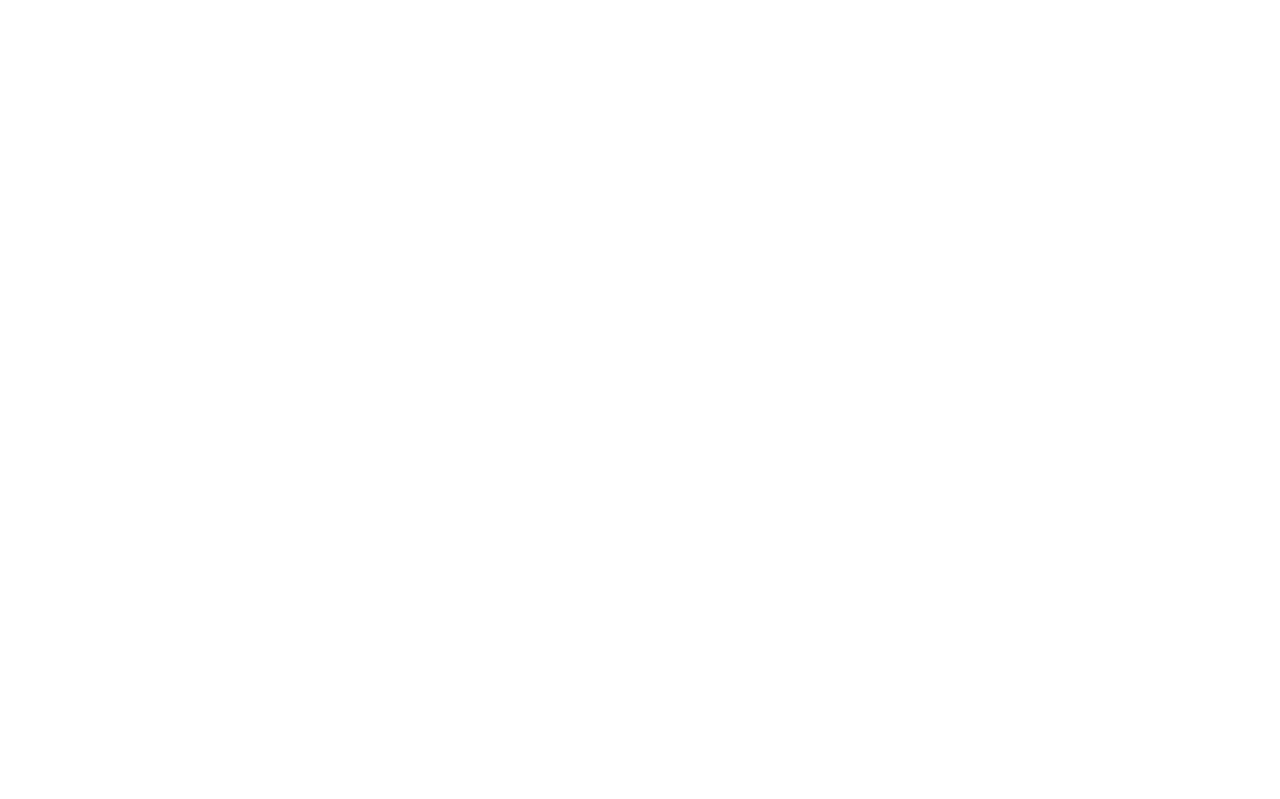
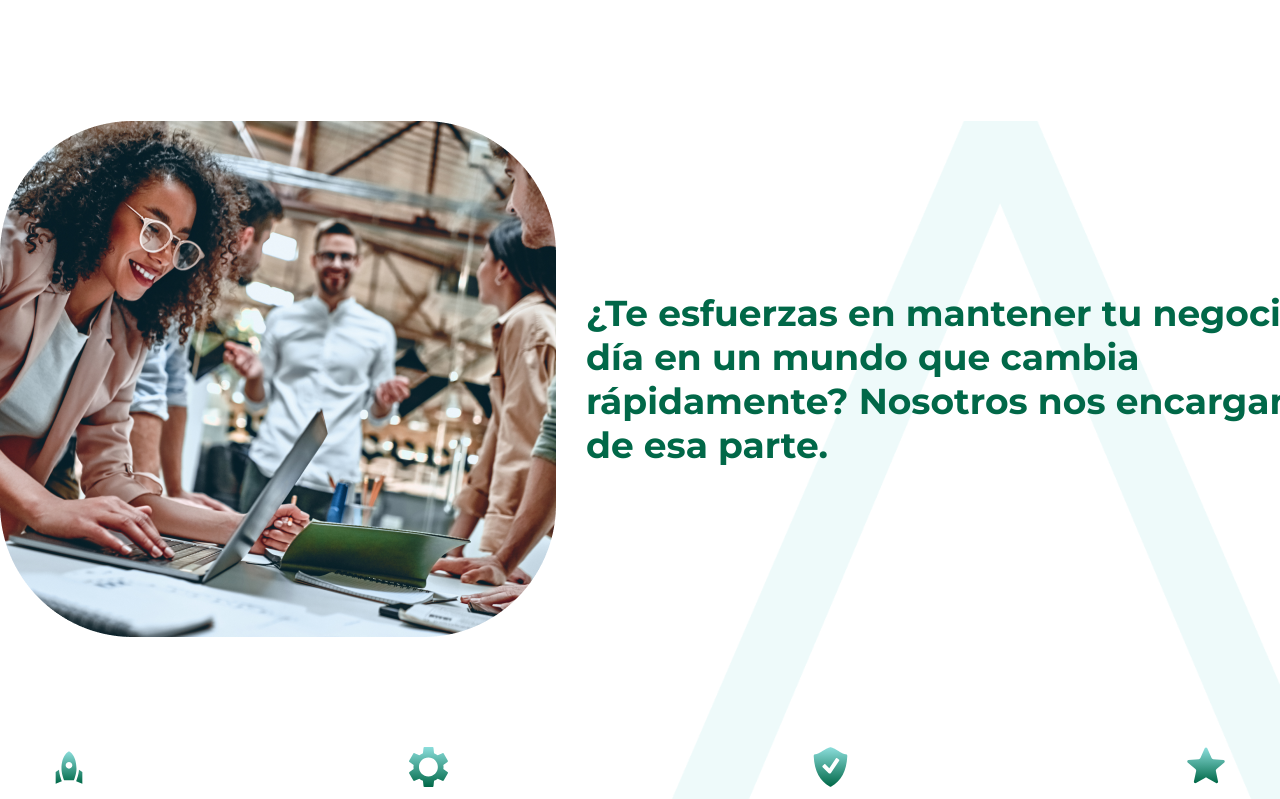
Before and after one commit to Pixabyte-Corporation/albbus-website, a Next.js app: page / in a window 1280 px wide. Shown: the part 1620-2419 px from the top of the page. Before the commit the page ends 1600 px from the top, so only its background shows below. Built offline with nearby package versions, Linux system fonts and the light colour scheme.

Commit message:
agregué caracteristicas a home y le cambié el nombre de Caracteristicas.jsx a index.jsx

```diff
--- a/src/pages/home/index.jsx
+++ b/src/pages/home/index.jsx
@@ -2,6 +2,7 @@ import Navbar from "@/components/navbar";
 import Banner from "@/components/banner";
 import Description from "@/components/Description";
 import IconsBar from "@/components/IconsBar";
+import Carateristicas from "@/components/caracteristicas";
 
 export default function Home() {
   return (
@@ -11,6 +12,7 @@ export default function Home() {
         <Banner />
         <IconsBar />
         <Description />
+        <Carateristicas />
       </main>
     </>
   );
```
Also changed, not shown: src/components/caracteristicas/index.jsx (renamed from src/components/caracteristicas/Carateristicas.jsx).
